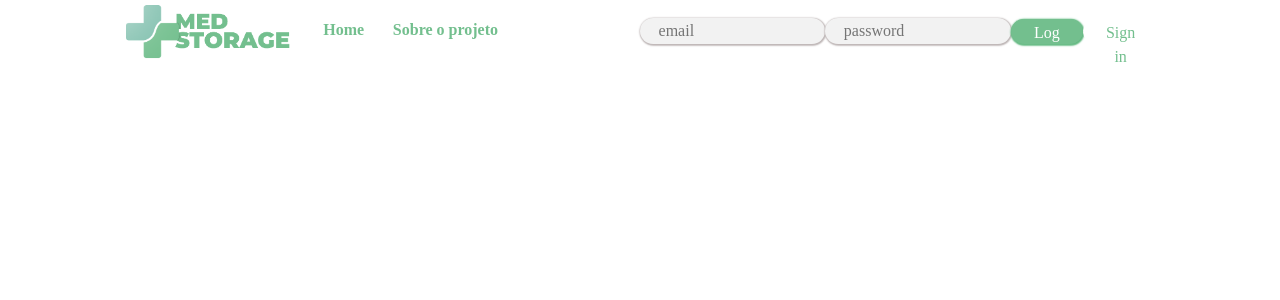
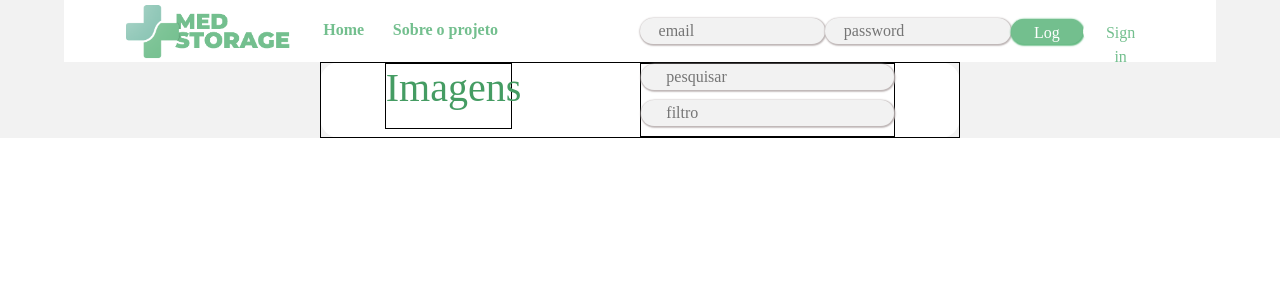
Before and after one commit to matheusssilva991/sistema_gestao_imagens_medicas, a Vue app in the folder Frontend/: page / in a window 1280 px wide. Shown: the top 300 px of the page. Built offline with nearby package versions, Linux system fonts and the light colour scheme.

Commit message:
Testes imagens Frontend

```diff
--- a/Frontend/src/App.vue
+++ b/Frontend/src/App.vue
@@ -12,6 +12,7 @@
   font-weight: bold;
   -webkit-font-smoothing: antialiased;
   -moz-osx-font-smoothing: grayscale;
+  background-color: #f2f2f2;
 }
 
 * {
--- a/Frontend/src/components/HeaderComp.vue
+++ b/Frontend/src/components/HeaderComp.vue
@@ -67,10 +67,11 @@ export default {
 <!-- Add "scoped" attribute to limit CSS to this component only -->
 <style scoped>
 .header {
-    width: 100%;
+    width: 90%;
     display: flex;
     justify-content: space-around;
     margin: auto;
+    background-color: white;
 }
 
 .navbar-header {
--- a/Frontend/src/views/HomeView.vue
+++ b/Frontend/src/views/HomeView.vue
@@ -1,24 +1,24 @@
 <template>
   <div class="home">
     <HeaderComp/>
+    <ImagesView></ImagesView>
   </div>
 </template>
 
 <script>
 // @ is an alias to /src
 import HeaderComp from '@/components/HeaderComp.vue'
+import ImagesView from './ImagesView.vue';
 
 export default {
   name: 'HomeView',
   components: {
-    HeaderComp
+    HeaderComp,
+    ImagesView
   }
 }
 </script>
 
 <style>
-.home {
-  width: 90%;
-  margin: auto;
-}
+
 </style>
--- /dev/null
+++ b/Frontend/src/views/ImagesView.vue
@@ -0,0 +1,73 @@
+<template>
+    <div class="app">
+        <header id="header">
+            <h1 id="header-title">Imagens</h1>
+            <div id="filtro">
+                <InputComp class="filtro-item" name="pesquisar" type="pesquisar" placeHolder="Pesquisar"></InputComp>
+                <InputComp class="filtro-item" name="filtro" type="filtro" placeHolder="Filtro" :function="changeValues"></InputComp>
+            </div>
+        </header>
+        <section class="content">
+
+        </section>
+    </div>
+</template>
+
+<script>
+import InputComp from '@/components/InputComp.vue';
+export default {
+    name: 'ImagesView',
+    props: {
+    },
+    data () {
+        return {
+            pesquisar: "",
+            filtro: ""
+        }
+    },
+    methods: {
+        changeValues(prop, text) {
+            this[`${prop}`] = text
+        },
+    },
+    components: {
+        InputComp
+    }
+}
+
+</script>
+
+<style scoped>
+.app{
+    background-color: white;
+    color: #459c63;
+    margin: auto;
+    width: 50%;
+    border-radius: 20px;
+}
+
+#header {
+    display: flex;
+    justify-content: space-around;
+    margin: auto;
+    border: 1px solid black;
+}
+
+#header-title {
+    width: 20%;
+    border: 1px solid black;
+}
+
+#filtro {
+    width: 40%;
+    border: 1px solid black;
+    display: flex;
+    flex-direction: column;
+}
+
+.filtro-item {
+    width: 100%;
+    margin-bottom: 10px;
+}
+
+</style>
```
Also changed, not shown: Frontend/src/views/IndexView.vue (added, +8 -0 lines).
